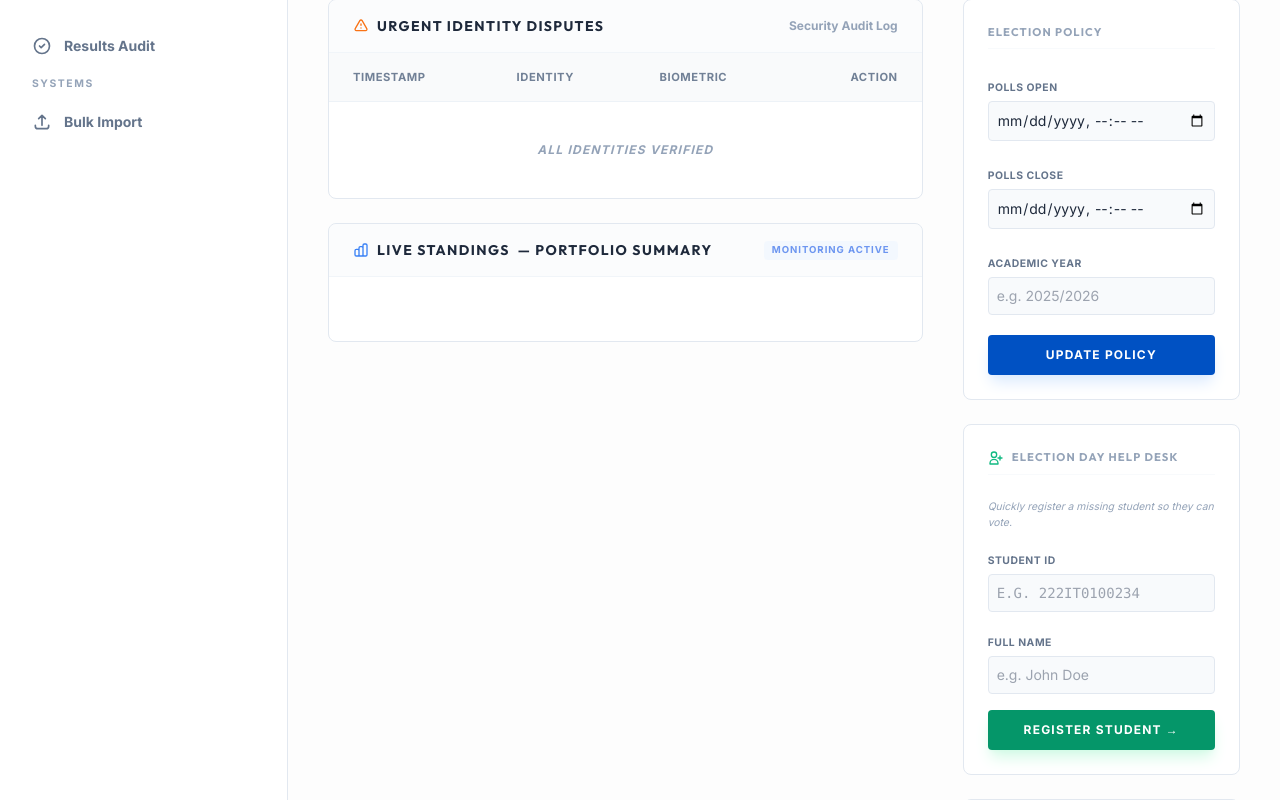
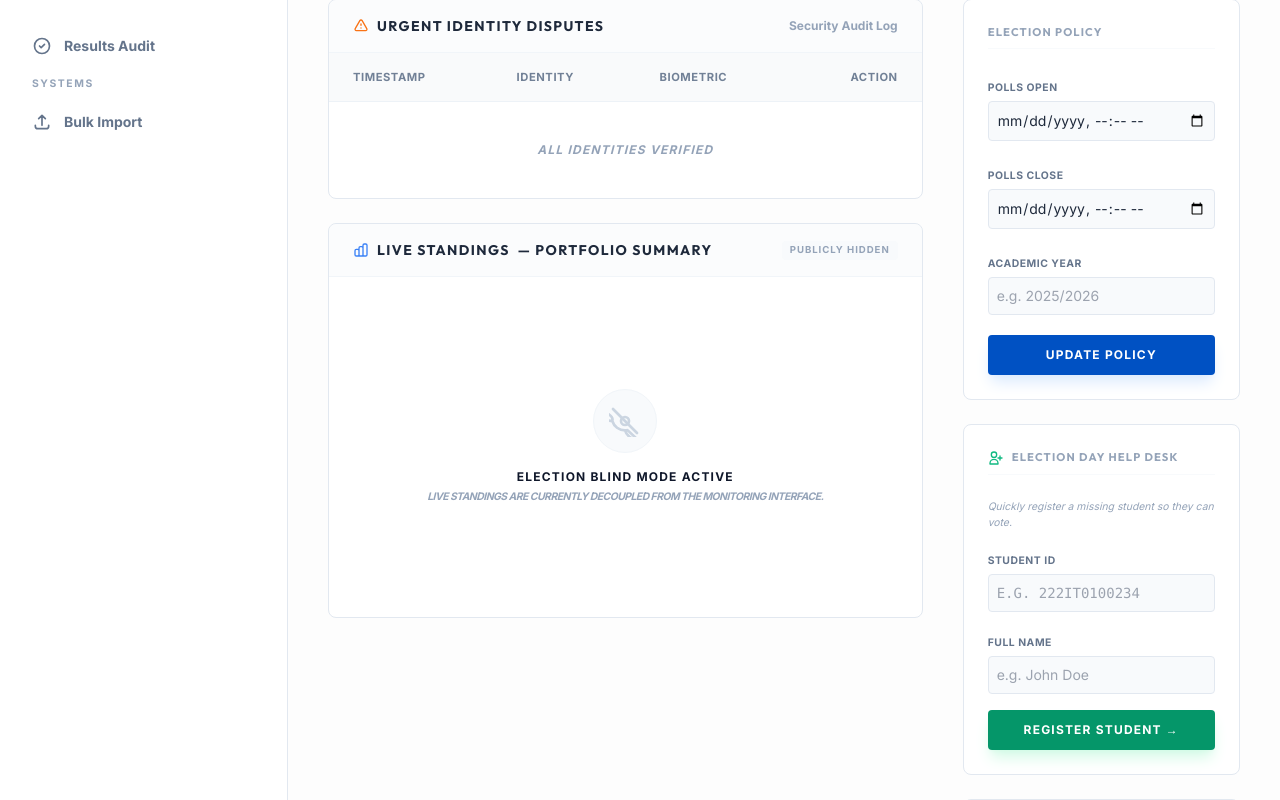
Before and after one commit to sasusavage/cosaa, a Flask app: page /admin/dashboard in a window 1280 px wide. Shown: the part 269-1069 px from the top of the page. Run offline with Flask 3, Linux system fonts and the light colour scheme; a user stored in the database is signed in; data comes from the database, SQL or seed files in the repository; data that the repository does not hold is empty; some libraries are stand-ins or nearby versions.

Commit message:
fix: resolve dashboard JS crash and harden live standings visibility

```diff
--- a/app/templates/admin/dashboard.html
+++ b/app/templates/admin/dashboard.html
@@ -103,9 +103,14 @@
                     <svg xmlns="http://www.w3.org/2000/svg" class="h-4 w-4 text-blue-500" fill="none" viewBox="0 0 24 24" stroke="currentColor"><path stroke-linecap="round" stroke-linejoin="round" stroke-width="2" d="M9 19v-6a2 2 0 00-2-2H5a2 2 0 00-2 2v6a2 2 0 002 2h2a2 2 0 002-2zm0 0V9a2 2 0 012-2h2a2 2 0 012 2v10m-6 0a2 2 0 002 2h2a2 2 0 002-2m0 0V5a2 2 0 012-2h2a2 2 0 012 2v14a2 2 0 01-2 2h-2a2 2 0 01-2-2z" /></svg>
                     Live Standings <span class="hidden sm:inline">— Portfolio Summary</span>
                 </h3>
+                {% if display_live_results == '1' %}
                 <span class="text-[0.6rem] font-bold text-blue-600 bg-blue-50 px-2 py-0.5 rounded uppercase tracking-widest animate-pulse">Monitoring Active</span>
+                {% else %}
+                <span class="text-[0.6rem] font-bold text-slate-400 bg-slate-50 px-2 py-0.5 rounded uppercase tracking-widest">Publicly Hidden</span>
+                {% endif %}
             </div>
             <div class="p-4 md:p-8 space-y-12">
+                {% if display_live_results == '1' %}
                 {% for p in portfolios %}
                 <div class="space-y-5">
                     <div class="flex items-center justify-between">
@@ -149,6 +154,17 @@
                     </div>
                 </div>
                 {% endfor %}
+                {% else %}
+                <div class="py-20 text-center space-y-4">
+                    <div class="w-16 h-16 bg-slate-50 rounded-full flex items-center justify-center mx-auto border border-slate-100">
+                        <svg xmlns="http://www.w3.org/2000/svg" class="h-8 w-8 text-slate-300" fill="none" viewBox="0 0 24 24" stroke="currentColor"><path stroke-linecap="round" stroke-linejoin="round" stroke-width="2" d="M13.875 18.825A10.05 10.05 0 0112 19c-4.478 0-8.268-2.943-9.542-7 1.274-4.057-5.064-7-9.542-7 1.274 4.057 5.064 7 9.542 7 1.274 4.057 5.064 7 9.542 7 1.273 4.057 5.064 7 9.542 7z" /><path stroke-linecap="round" stroke-linejoin="round" stroke-width="2" d="M15 12a3 3 0 11-6 0 3 3 0 016 0z" /><path stroke-linecap="round" stroke-linejoin="round" stroke-width="2" d="M3 3l18 18" /></svg>
+                    </div>
+                    <div>
+                        <h4 class="text-xs font-black text-slate-900 uppercase tracking-widest text-[#0051c3]">Election Blind Mode Active</h4>
+                        <p class="text-[0.65rem] text-slate-400 font-bold uppercase mt-1 tracking-tighter italic">Live standings are currently decoupled from the monitoring interface.</p>
+                    </div>
+                </div>
+                {% endif %}
             </div>
         </div>
     </div>
--- a/app/templates/base.html
+++ b/app/templates/base.html
@@ -120,11 +120,14 @@
         const closeBtn = document.getElementById('close-btn');
         const mobileMenu = document.getElementById('mobile-menu');
 
+        if (menuBtn && mobileMenu) {
             menuBtn.addEventListener('click', () => {
                 mobileMenu.classList.remove('hidden', 'translate-x-full');
                 mobileMenu.classList.add('flex', 'translate-x-0');
             });
+        }
 
+        if (closeBtn && mobileMenu) {
             closeBtn.addEventListener('click', () => {
                 mobileMenu.classList.add('translate-x-full');
                 setTimeout(() => {
@@ -132,6 +135,7 @@
                     mobileMenu.classList.remove('flex');
                 }, 300);
             });
+        }
     </script>
 
     <main class="{% if not hide_layout %}container mx-auto px-6 py-8{% endif %}">
```
Lines whose indentation alone changed are shown as unchanged.
